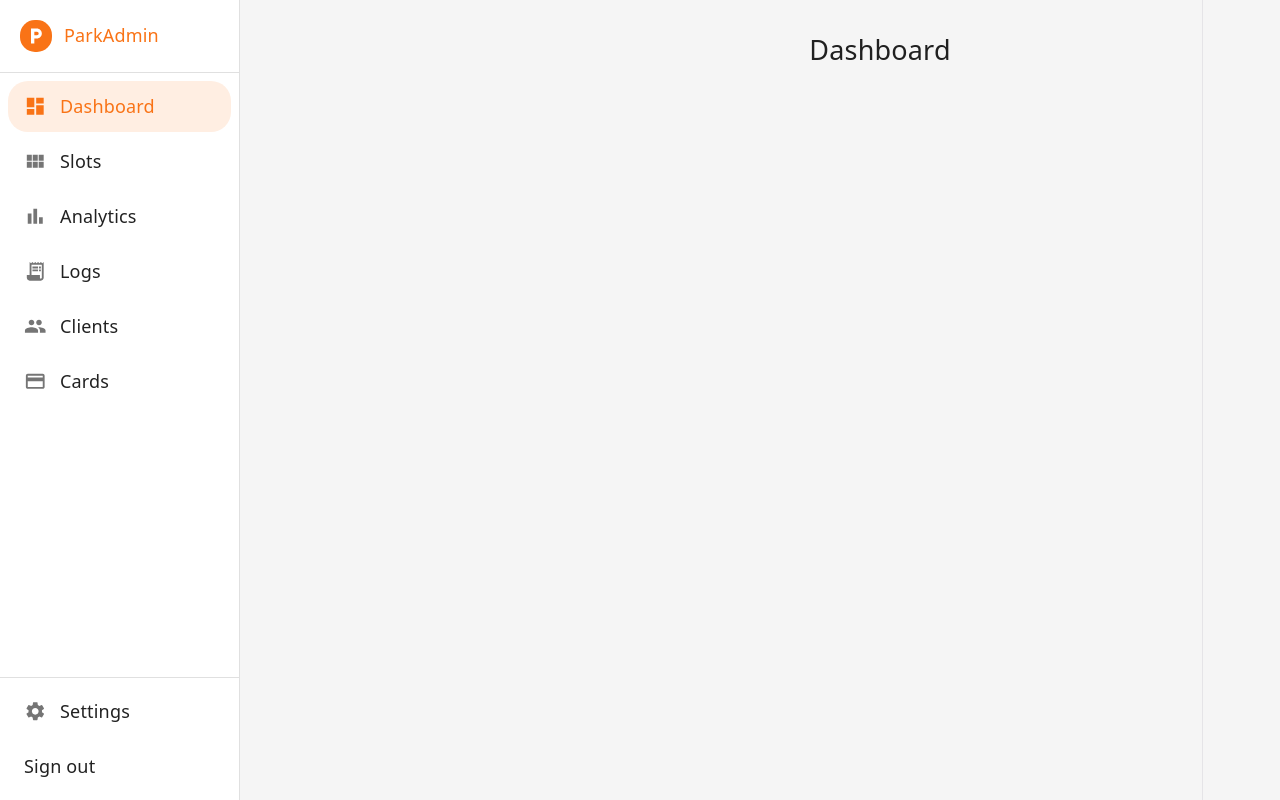
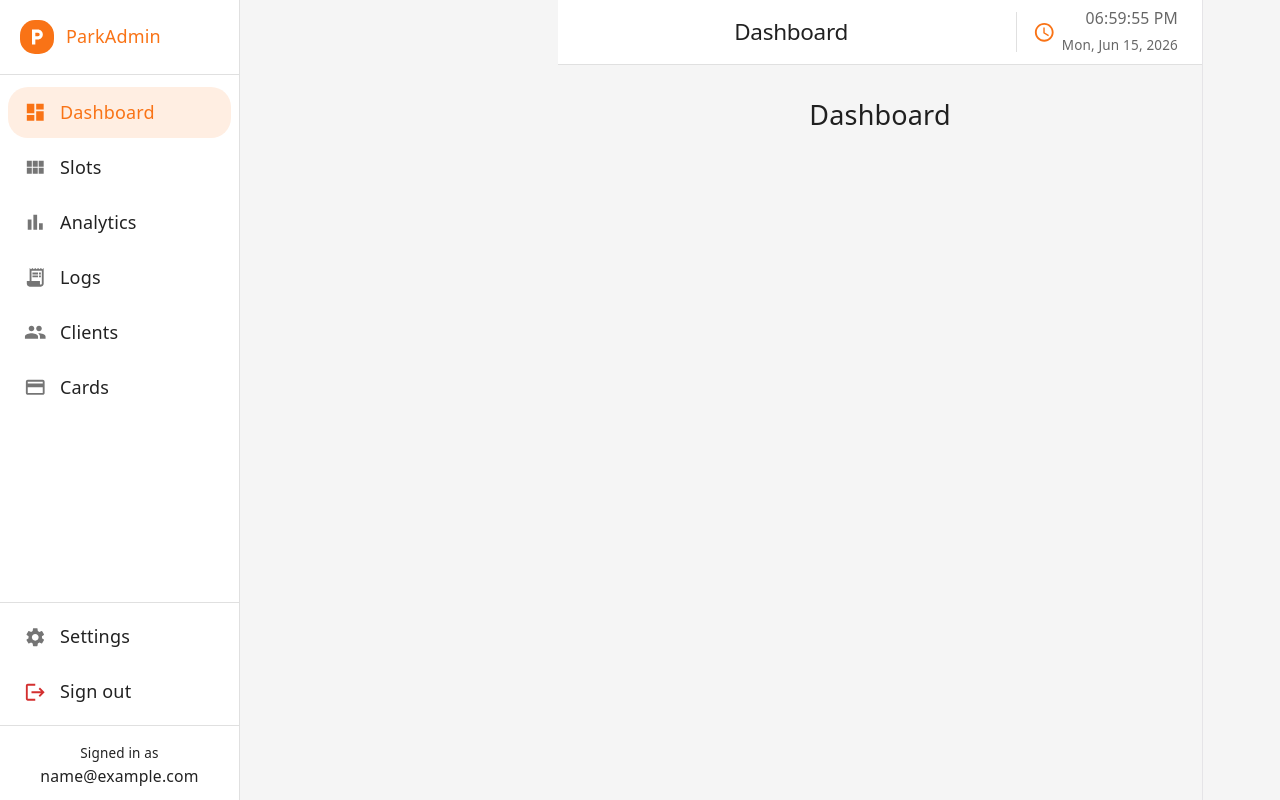
Before and after one commit to IT26100036/smart-automatic-gate-system, a React (Vite) app: page /dashboard in a window 1280 px wide. Built offline with nearby package versions, Linux system fonts and the light colour scheme; no server answers; sample sign-in values are in the browser's storage.

Commit message:
add Layout and Sidebar components with live time display and user info

```diff
--- a/src/components/Layout.jsx
+++ b/src/components/Layout.jsx
@@ -1,15 +1,72 @@
-import { Outlet } from 'react-router-dom';
-import { Box } from '@mui/material';
+import { Outlet, useLocation } from 'react-router-dom';
+import { Box, AppBar, Toolbar, Typography, Divider } from '@mui/material';
+import AccessTimeIcon from '@mui/icons-material/AccessTime';
 import Sidebar from './Sidebar';
+import useLiveTime from '../hooks/useLiveTime';
 
 const SIDEBAR_WIDTH = 240;
 
+const PAGE_TITLES = {
+  '/dashboard': 'Dashboard',
+  '/slots':     'Parking Slots',
+  '/analytics': 'Analytics',
+  '/logs':      'Activity Logs',
+  '/clients':   'Clients',
+  '/cards':     'Cards',
+  '/settings':  'Settings',
+};
+
 export default function Layout() {
+  const now = useLiveTime();
+  const { pathname } = useLocation();
+
+  const title = PAGE_TITLES[pathname] ?? 'ParkAdmin';
+
+  const timeStr = now.toLocaleTimeString([], { hour: '2-digit', minute: '2-digit', second: '2-digit' });
+  const dateStr = now.toLocaleDateString([], { weekday: 'short', month: 'short', day: 'numeric', year: 'numeric' });
+
   return (
     <Box sx={{ display: 'flex', minHeight: '100svh', bgcolor: 'background.default' }}>
       <Sidebar width={SIDEBAR_WIDTH} />
-      <Box component="main" sx={{ flexGrow: 1, ml: `${SIDEBAR_WIDTH}px`, p: 4 }}>
-        <Outlet />
+
+      <Box sx={{ flexGrow: 1, display: 'flex', flexDirection: 'column', ml: `${SIDEBAR_WIDTH}px` }}>
+        {/* Topbar */}
+        <AppBar
+          position="sticky"
+          elevation={0}
+          sx={{
+            bgcolor: 'background.paper',
+            borderBottom: '1px solid',
+            borderColor: 'divider',
+            color: 'text.primary',
+          }}
+        >
+          <Toolbar sx={{ gap: 2 }}>
+            <Typography variant="h6" fontWeight={700} sx={{ flexGrow: 1, letterSpacing: -0.3 }}>
+              {title}
+            </Typography>
+
+            <Divider orientation="vertical" flexItem sx={{ my: 1.5 }} />
+
+            {/* Live clock */}
+            <Box sx={{ display: 'flex', alignItems: 'center', gap: 0.75, color: 'text.secondary' }}>
+              <AccessTimeIcon fontSize="small" color="primary" />
+              <Box sx={{ textAlign: 'right' }}>
+                <Typography variant="body2" fontWeight={700} lineHeight={1.2} color="text.primary">
+                  {timeStr}
+                </Typography>
+                <Typography variant="caption" lineHeight={1.2}>
+                  {dateStr}
+                </Typography>
+              </Box>
+            </Box>
+          </Toolbar>
+        </AppBar>
+
+        {/* Page content */}
+        <Box component="main" sx={{ flexGrow: 1, p: 4 }}>
+          <Outlet />
+        </Box>
       </Box>
     </Box>
   );
--- a/src/components/Sidebar.jsx
+++ b/src/components/Sidebar.jsx
@@ -1,7 +1,7 @@
 import { NavLink } from 'react-router-dom';
 import {
   Drawer, Box, List, ListItem, ListItemButton,
-  ListItemIcon, ListItemText, Typography, Divider, Tooltip,
+  ListItemIcon, ListItemText, Typography, Divider,
 } from '@mui/material';
 import LocalParkingIcon from '@mui/icons-material/LocalParking';
 import DashboardIcon from '@mui/icons-material/Dashboard';
@@ -11,19 +11,29 @@ import ReceiptLongIcon from '@mui/icons-material/ReceiptLong';
 import PeopleIcon from '@mui/icons-material/People';
 import CreditCardIcon from '@mui/icons-material/CreditCard';
 import SettingsIcon from '@mui/icons-material/Settings';
+import LogoutIcon from '@mui/icons-material/Logout';
 import { useAuth } from '../context/AuthContext';
 
-const nav = [
-  { label: 'Dashboard',  to: '/dashboard',  Icon: DashboardIcon },
-  { label: 'Slots',      to: '/slots',      Icon: ViewModuleIcon },
-  { label: 'Analytics',  to: '/analytics',  Icon: BarChartIcon },
-  { label: 'Logs',       to: '/logs',       Icon: ReceiptLongIcon },
-  { label: 'Clients',    to: '/clients',    Icon: PeopleIcon },
-  { label: 'Cards',      to: '/cards',      Icon: CreditCardIcon },
+const NAV_ITEMS = [
+  { label: 'Dashboard', to: '/dashboard', Icon: DashboardIcon },
+  { label: 'Slots',     to: '/slots',     Icon: ViewModuleIcon },
+  { label: 'Analytics', to: '/analytics', Icon: BarChartIcon },
+  { label: 'Logs',      to: '/logs',      Icon: ReceiptLongIcon },
+  { label: 'Clients',   to: '/clients',   Icon: PeopleIcon },
+  { label: 'Cards',     to: '/cards',     Icon: CreditCardIcon },
 ];
 
+const activeSx = {
+  borderRadius: 2,
+  '&.active': {
+    bgcolor: 'rgba(249,115,22,0.12)',
+    color: 'primary.main',
+    '& .MuiListItemIcon-root': { color: 'primary.main' },
+  },
+};
+
 export default function Sidebar({ width }) {
-  const { logout } = useAuth();
+  const { logout, user } = useAuth();
 
   return (
     <Drawer
@@ -34,7 +44,8 @@ export default function Sidebar({ width }) {
         '& .MuiDrawer-paper': {
           width,
           boxSizing: 'border-box',
-          bgcolor: 'background.paper',
+          display: 'flex',
+          flexDirection: 'column',
           borderRight: '1px solid',
           borderColor: 'divider',
         },
@@ -44,40 +55,33 @@ export default function Sidebar({ width }) {
       <Box sx={{ display: 'flex', alignItems: 'center', gap: 1.5, px: 2.5, py: 2.5 }}>
         <Box
           sx={{
-            width: 32, height: 32, borderRadius: 1.5,
+            width: 34, height: 34, borderRadius: 1.5,
             bgcolor: 'primary.main',
             display: 'flex', alignItems: 'center', justifyContent: 'center',
+            flexShrink: 0,
           }}
         >
           <LocalParkingIcon sx={{ color: '#fff', fontSize: 20 }} />
         </Box>
-        <Typography variant="subtitle1" fontWeight={700} color="primary">
+        <Typography variant="subtitle1" fontWeight={800} color="primary" letterSpacing={-0.3}>
           ParkAdmin
         </Typography>
       </Box>
 
       <Divider />
 
-      {/* Nav links */}
-      <List sx={{ px: 1, pt: 1, flexGrow: 1 }}>
-        {nav.map(({ label, to, Icon }) => (
+      {/* Main nav */}
+      <List sx={{ px: 1, pt: 1.5, flexGrow: 1 }}>
+        {NAV_ITEMS.map(({ label, to, Icon }) => (
           <ListItem key={to} disablePadding sx={{ mb: 0.5 }}>
-            <ListItemButton
-              component={NavLink}
-              to={to}
-              sx={{
-                borderRadius: 2,
-                '&.active': {
-                  bgcolor: 'rgba(249,115,22,0.12)',
-                  color: 'primary.main',
-                  '& .MuiListItemIcon-root': { color: 'primary.main' },
-                },
-              }}
-            >
+            <ListItemButton component={NavLink} to={to} sx={activeSx}>
               <ListItemIcon sx={{ minWidth: 36 }}>
                 <Icon fontSize="small" />
               </ListItemIcon>
-              <ListItemText primary={label} primaryTypographyProps={{ fontSize: 14 }} />
+              <ListItemText
+                primary={label}
+                primaryTypographyProps={{ fontSize: 14, fontWeight: 500 }}
+              />
             </ListItemButton>
           </ListItem>
         ))}
@@ -85,39 +89,47 @@ export default function Sidebar({ width }) {
 
       <Divider />
 
-      {/* Settings + Logout */}
-      <List sx={{ px: 1, pb: 1 }}>
+      {/* Bottom: Settings + user info + logout */}
+      <List sx={{ px: 1, py: 1 }}>
         <ListItem disablePadding sx={{ mb: 0.5 }}>
-          <ListItemButton
-            component={NavLink}
-            to="/settings"
-            sx={{
-              borderRadius: 2,
-              '&.active': {
-                bgcolor: 'rgba(249,115,22,0.12)',
-                color: 'primary.main',
-                '& .MuiListItemIcon-root': { color: 'primary.main' },
-              },
-            }}
-          >
+          <ListItemButton component={NavLink} to="/settings" sx={activeSx}>
             <ListItemIcon sx={{ minWidth: 36 }}>
               <SettingsIcon fontSize="small" />
             </ListItemIcon>
-            <ListItemText primary="Settings" primaryTypographyProps={{ fontSize: 14 }} />
+            <ListItemText
+              primary="Settings"
+              primaryTypographyProps={{ fontSize: 14, fontWeight: 500 }}
+            />
           </ListItemButton>
         </ListItem>
 
         <ListItem disablePadding>
-          <Tooltip title="Sign out" placement="right">
-            <ListItemButton onClick={logout} sx={{ borderRadius: 2 }}>
-              <ListItemText
-                primary="Sign out"
-                primaryTypographyProps={{ fontSize: 14, color: 'error.main' }}
-              />
-            </ListItemButton>
-          </Tooltip>
+          <ListItemButton onClick={logout} sx={{ borderRadius: 2 }}>
+            <ListItemIcon sx={{ minWidth: 36 }}>
+              <LogoutIcon fontSize="small" color="error" />
+            </ListItemIcon>
+            <ListItemText
+              primary="Sign out"
+              primaryTypographyProps={{ fontSize: 14, fontWeight: 500, color: 'error.main' }}
+            />
+          </ListItemButton>
         </ListItem>
       </List>
+
+      {/* User chip at bottom */}
+      {user && (
+        <>
+          <Divider />
+          <Box sx={{ px: 2.5, py: 1.5 }}>
+            <Typography variant="caption" color="text.secondary" display="block">
+              Signed in as
+            </Typography>
+            <Typography variant="body2" fontWeight={600} noWrap>
+              {user.email ?? user.name ?? 'Admin'}
+            </Typography>
+          </Box>
+        </>
+      )}
     </Drawer>
   );
 }
--- a/src/hooks/useLiveTime.js
+++ b/src/hooks/useLiveTime.js
@@ -0,0 +1,12 @@
+import { useState, useEffect } from 'react';
+
+export default function useLiveTime() {
+  const [now, setNow] = useState(new Date());
+
+  useEffect(() => {
+    const id = setInterval(() => setNow(new Date()), 1000);
+    return () => clearInterval(id);
+  }, []);
+
+  return now;
+}
```
